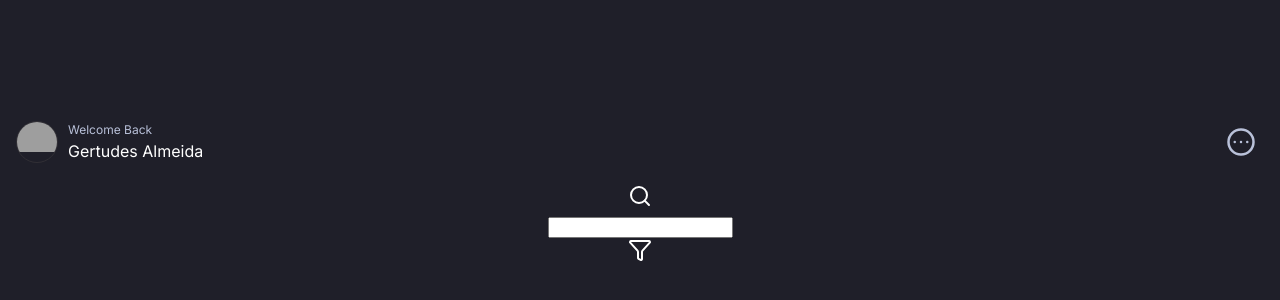
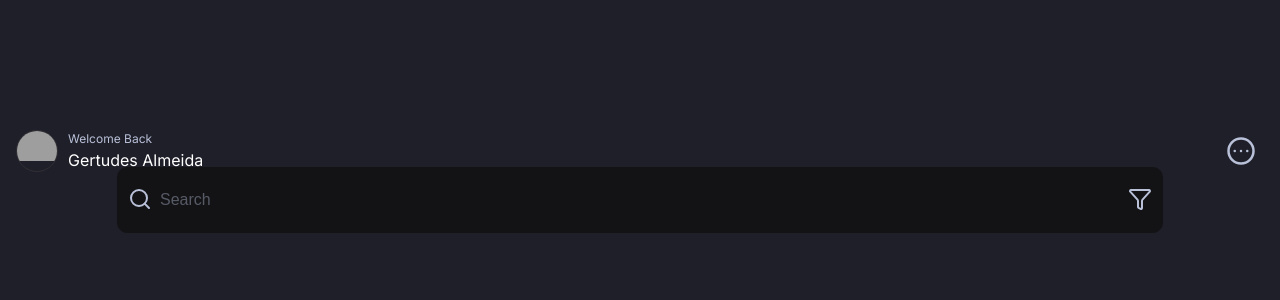
Before and after one commit to ddribas/movie-app-project, a React (Vite) app: page / in a window 1280 px wide. Shown: the part 216-516 px from the top of the page. Built offline with nearby package versions, Linux system fonts and the light colour scheme; grey boxes are pictures that could not be loaded.

Commit message:
Finished the initial development of the searchbar

```diff
--- a/src/components/Searchbar/Searchbar.module.css
+++ b/src/components/Searchbar/Searchbar.module.css
@@ -0,0 +1,44 @@
+.searchSection {
+    width: stretch;
+    height:20%;
+    display: flex;
+    flex-direction: row;
+    align-items: center;
+    justify-content: center;
+}
+
+.searchBar {
+    display: flex;
+    flex-direction: row;
+    align-items: center;
+    justify-content: space-between;
+    width: 80%;
+    height: 48px;
+    padding: 8px 10px;
+    border: 1px solid var(--secondary-bg-color);
+    background-color: var(--secondary-bg-color);
+    border-radius: 10px;
+    gap: 6px;
+}
+
+.searchBar svg {
+    margin-top: 4px;
+    color: var(--primary-icon-color);
+}
+
+.searchBar input {
+    flex: 1;
+    outline: none;
+    box-shadow: none;
+    width: 450px;
+    height: 100%;
+    font-size: 1rem;
+    border: 0;
+    color: var(--primary-text-color);
+    background-color: inherit;
+    padding-bottom: 0;
+}
+
+.searchBar input::placeholder {
+    color: var(--secondary-text-color);
+}
--- a/src/components/Searchbar/Searchbar.tsx
+++ b/src/components/Searchbar/Searchbar.tsx
@@ -1,14 +1,17 @@
 import { Filter, Search } from "lucide-react";
+import styles from './Searchbar.module.css';
 
 function Searchbar () {
     return (
-        <section>
-            <div>
-                <Search />
-            </div>
-            <input />
-            <div>
-                <Filter />
+        <section className={styles.searchSection}>
+            <div className={styles.searchBar}>
+                <div>
+                    <Search />
+                </div>
+                <input type="text" placeholder="Search" />
+                <div>
+                    <Filter />
+                </div>
             </div>
         </section>
     );
--- a/tsconfig.app.json
+++ b/tsconfig.app.json
@@ -26,9 +26,8 @@
 
 
     /* Added @ path */
-    "baseUrl": ".",
     "paths": {
-      "@/*": ["src/*"]
+      "@/*": ["./src/*"]
     }
   },
   "include": ["src"]
```
